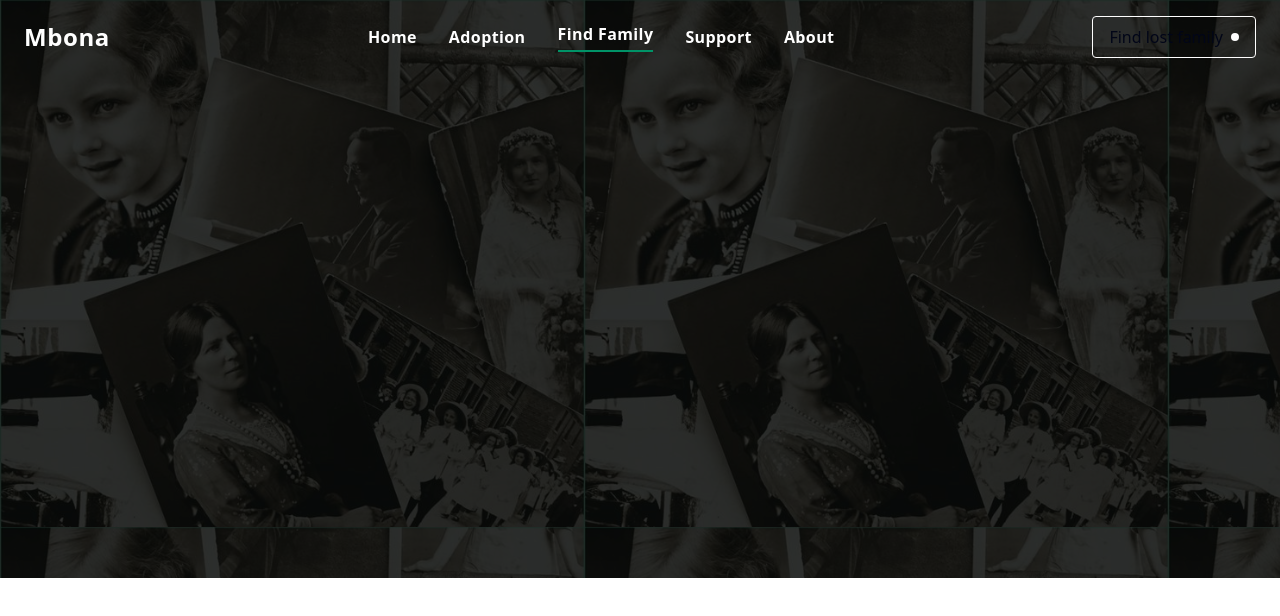
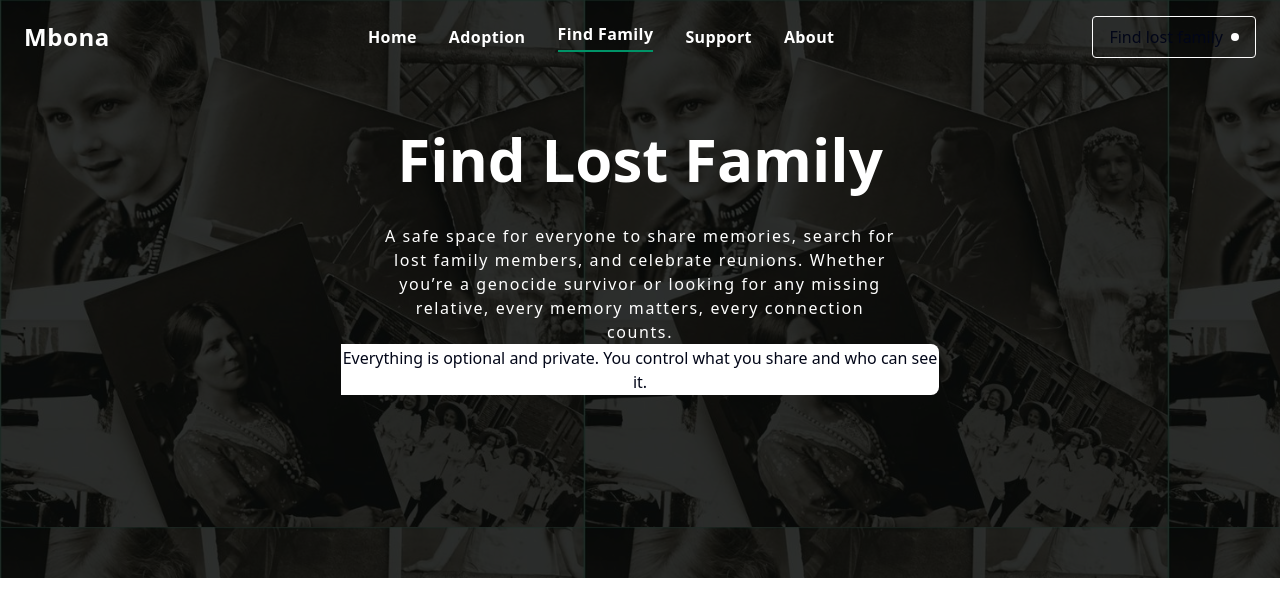
Before and after one commit to Blinktechnologies-company/Mbona, a Next.js app: page /family in a window 1280 px wide. Shown: the top 616 px of the page. Built offline with nearby package versions, Linux system fonts and the light colour scheme.

Commit message:
create section for family

```diff
--- a/app/(pages)/family/page.tsx
+++ b/app/(pages)/family/page.tsx
@@ -57,7 +57,7 @@
             </div>
           </div>
         </header>
-        {/* <section className="flex flex-col items-center justify-center relative z-10">
+        <section className="flex flex-col items-center justify-center relative z-10">
           <div className="flex flex-col items-center justify-center">
             <h2 className="text-center font-bold text-[60px] text-white mt-10">
               Find Lost Family
@@ -72,7 +72,7 @@
           <div className="bg-white w-[598px] relative z-10 h-[51px] flex items-center justify-center rounded-tr-md rounded-br-md ">
     <p className="text-center">Everything is optional and private. You control what you share and who can see it.</p>
           </div>
-        </section> */}
+        </section>
       </div>
     </div>
   );
```
